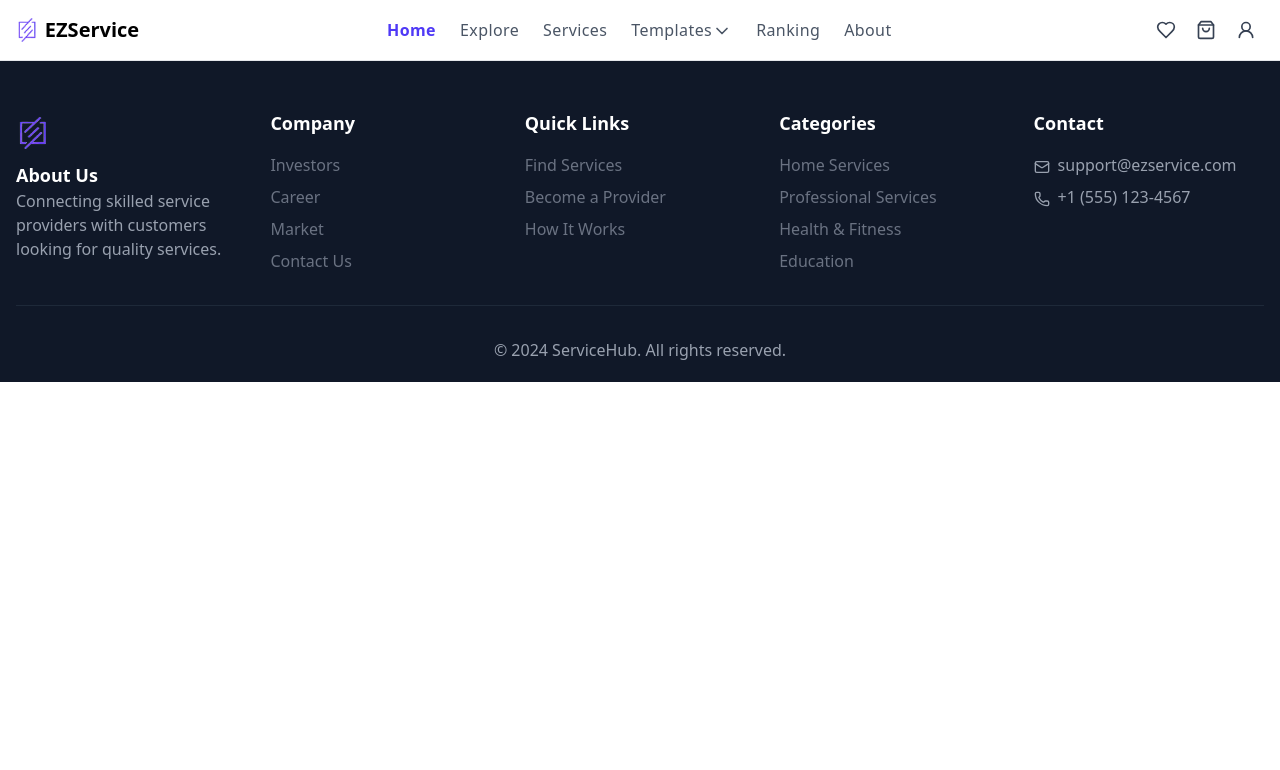
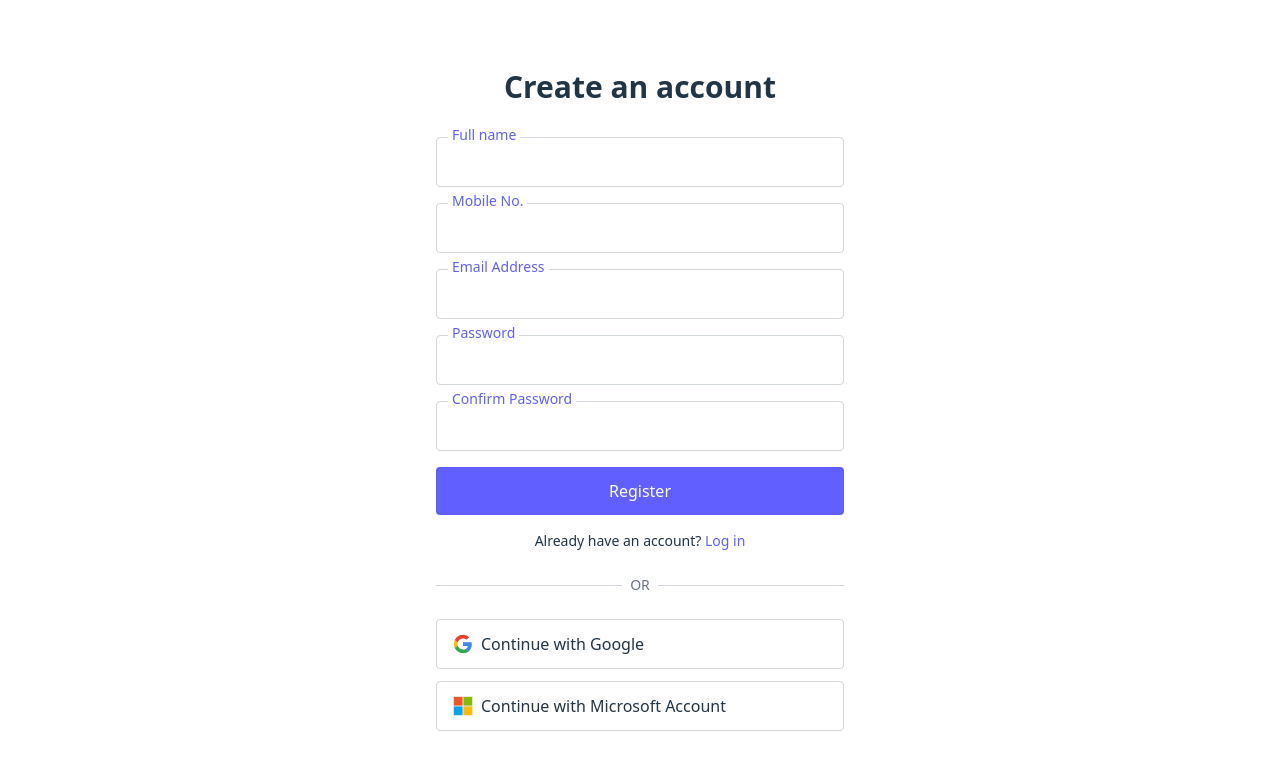
Before and after one commit to NIRMAL-PRAJAPATI/EZService, a React (Vite) app in the folder frontend/: page /register in a window 1280 px wide. Shown: the top 770 px of the page. Built offline with nearby package versions, Linux system fonts and the light colour scheme.

Commit message:
login / registration done

```diff
--- a/frontend/src/App.jsx
+++ b/frontend/src/App.jsx
@@ -16,10 +16,11 @@ import OrderDetails from './pages/OrderDetails';
 import BookOrderPage from './pages/BookOrder';
 import Login from './pages/Login';
 const ErrorPage = lazy(() => import('./pages/ErrorPage'));
+const Register = lazy(() => import('./pages/register'));
 
 function App() {
   const location = useLocation();
-  const hideHeaderFooter = (location.pathname === '/login') || (location.pathname === '/errorpage');
+  const hideHeaderFooter = (location.pathname === '/login') || (location.pathname === '/errorpage') || (location.pathname === '/register');
 
   return (
       <div className="">
@@ -38,6 +39,7 @@ function App() {
           <Route path="/orders/orderdetails" element={<OrderDetails />} />
           <Route path='/book' element={<BookOrderPage />} />
           <Route path='/login' element={<Login />}/>
+          <Route path='/register' element={<Register />} />
         </Routes>
         </Suspense>
         {!hideHeaderFooter && <Footer/>}
--- /dev/null
+++ b/frontend/src/components/Register/Registration.jsx
@@ -0,0 +1,107 @@
+import { useState } from "react"
+
+const Registration = () => {
+  const [formData, setFormData] = useState({
+    name: "",
+    email: "",
+    password: "",
+    confirmPassword: "",
+  })
+
+  const handleChange = (e) => {
+    const { name, value } = e.target
+    setFormData((prevState) => ({
+      ...prevState,
+      [name]: value,
+    }))
+  }
+
+  const handleSubmit = (e) => {
+    e.preventDefault()
+    // Handle form submission logic here
+    console.log(formData)
+  }
+
+  return (
+    <>
+        <h1 className="text-3xl font-semibold text-center mb-8">Create an account</h1>
+
+        <form onSubmit={handleSubmit}>
+          <div className="mb-4 relative">
+            <label className="absolute left-3 -top-3 bg-white px-1 text-sm font-medium text-indigo-500">Full name</label>
+            <input
+              type="text"
+              name="name"
+              value={formData.name}
+              onChange={handleChange}
+              className="block w-full pl-4 pr-3 py-3 text-gray-800 border border-gray-300 rounded-sm focus:outline-none focus:ring-indigo-500 focus:border-indigo-500"
+              required
+            />
+          </div>
+
+          <div className="mb-4 relative">
+            <label className="absolute left-3 -top-3 bg-white px-1 text-sm font-medium text-indigo-500">Mobile No.</label>
+            <input
+              type="mobile"
+              name="mobile"
+              value={formData.name}
+              onChange={handleChange}
+              className="block w-full pl-4 pr-3 py-3 text-gray-800 border border-gray-300 rounded-sm focus:outline-none focus:ring-indigo-500 focus:border-indigo-500"
+              required
+            />
+          </div>
+
+          <div className="mb-4 relative">
+            <label className="absolute left-3 -top-3 bg-white px-1 text-sm font-medium text-indigo-500">Email Address</label>
+            <input
+              type="email"
+              name="email"
+              value={formData.email}
+              onChange={handleChange}
+              className="block w-full pl-4 pr-3 py-3 text-gray-800 border border-gray-300 rounded-sm focus:outline-none focus:ring-indigo-500 focus:border-indigo-500"
+              required
+            />
+          </div>
+
+          <div className="mb-4 relative">
+            <label className="absolute left-3 -top-3 bg-white px-1 text-sm font-medium text-indigo-500">Password</label>
+            <input
+              type="password"
+              name="password"
+              value={formData.password}
+              onChange={handleChange}
+              className="block w-full pl-4 pr-3 py-3 text-gray-800 border border-gray-300 rounded-sm focus:outline-none focus:ring-indigo-500 focus:border-indigo-500"
+              required
+            />
+          </div>
+
+          <div className="mb-4 relative">
+            <label className="absolute left-3 -top-3 bg-white px-1 text-sm font-medium text-indigo-500">Confirm Password</label>
+            <input
+              type="password"
+              name="password"
+              value={formData.confirmPassword}
+              onChange={handleChange}
+              className="block w-full pl-4 pr-3 py-3 text-gray-800 border border-gray-300 rounded-sm focus:outline-none focus:ring-indigo-500 focus:border-indigo-500"
+              required
+            />
+          </div>
+
+          <button
+            type="submit"
+            className="w-full bg-indigo-500 text-white py-3 px-4 rounded-sm hover:bg-indigo-600 focus:outline-none focus:ring-2 focus:ring-indigo-500 focus:ring-offset-2">Register</button>
+        </form>
+
+        <div className="mt-4 text-center">
+          <p className="text-sm">
+            Already have an account?{" "}
+            <a href="/login" className="text-indigo-500 hover:text-indigo-600">
+              Log in
+            </a>
+          </p>
+        </div>
+        </>
+  )
+}
+
+export default Registration
--- /dev/null
+++ b/frontend/src/components/Register/ThirdpartyRegistration.jsx
@@ -0,0 +1,60 @@
+import react from 'react'
+
+export default function ThirdPartyRegistration () {
+    return (
+        <>
+        <div className="mt-6">
+          <div className="relative">
+            <div className="absolute inset-0 flex items-center">
+              <div className="w-full border-t border-gray-300"></div>
+            </div>
+            <div className="relative flex justify-center text-sm">
+              <span className="px-2 bg-white text-gray-500">OR</span>
+            </div>
+          </div>
+        </div>
+
+        <div className="mt-6 space-y-3">
+          <button
+            type="button"
+            className="w-full flex py-3 px-4 border border-gray-300 rounded-sm bg-white hover:bg-gray-50"
+          >
+            <svg className="h-5 w-5 mr-2 mt-0.5" viewBox="0 0 24 24">
+              <path
+                d="M22.56 12.25c0-.78-.07-1.53-.2-2.25H12v4.26h5.92c-.26 1.37-1.04 2.53-2.21 3.31v2.77h3.57c2.08-1.92 3.28-4.74 3.28-8.09z"
+                fill="#4285F4"
+              />
+              <path
+                d="M12 23c2.97 0 5.46-.98 7.28-2.66l-3.57-2.77c-.98.66-2.23 1.06-3.71 1.06-2.86 0-5.29-1.93-6.16-4.53H2.18v2.84C3.99 20.53 7.7 23 12 23z"
+                fill="#34A853"
+              />
+              <path
+                d="M5.84 14.09c-.22-.66-.35-1.36-.35-2.09s.13-1.43.35-2.09V7.07H2.18C1.43 8.55 1 10.22 1 12s.43 3.45 1.18 4.93l2.85-2.22.81-.62z"
+                fill="#FBBC05"
+              />
+              <path
+                d="M12 5.38c1.62 0 3.06.56 4.21 1.64l3.15-3.15C17.45 2.09 14.97 1 12 1 7.7 1 3.99 3.47 2.18 7.07l3.66 2.84c.87-2.6 3.3-4.53 6.16-4.53z"
+                fill="#EA4335"
+              />
+              <path d="M1 1h22v22H1z" fill="none" />
+            </svg>
+            <span>Continue with Google</span>
+          </button>
+
+          <button
+            type="button"
+            className="w-full flex py-3 px-4 border border-gray-300 rounded-sm bg-white hover:bg-gray-50"
+          >
+            <svg className="h-5 w-5 mr-2 mt-0.5" viewBox="0 0 23 23">
+              <path fill="#f3f3f3" d="M0 0h23v23H0z" />
+              <path fill="#f35325" d="M1 1h10v10H1z" />
+              <path fill="#81bc06" d="M12 1h10v10H12z" />
+              <path fill="#05a6f0" d="M1 12h10v10H1z" />
+              <path fill="#ffba08" d="M12 12h10v10H12z" />
+            </svg>
+            <span>Continue with Microsoft Account</span>
+          </button>
+        </div>
+        </>
+    )
+}
--- a/frontend/src/pages/Login.jsx
+++ b/frontend/src/pages/Login.jsx
@@ -14,29 +14,37 @@ function Login() {
             <main className="flex items-center justify-center border-dashed border-indigo-500 my-20 md:border-2 md:m-10 md:p-5 lg:m-14 lg:p-20 rounded-lg bg-white">
                 <div className="mx-2 mt-10 w-[550px] hidden md:block">
                     <h1 className="text-5xl font-bold tracking-wide">Get Any Service at Your<span className="bg-indigo-500 text-white"> Doorsteps</span></h1>
-                    <p className="text-gray-500 mt-4">Welcome to EZService, your trusted doorstep service provider. We bring convenience to your home with fast, reliable, and professional solutions. Book now and enjoy hassle-free services at your doorstep!</p>
+                    <p className="text-gray-500 mt-4 mr-10">Welcome to EZService, your trusted doorstep service provider. We bring convenience to your home with fast, reliable, and professional solutions. Book now and enjoy hassle-free services at your doorstep!</p>
                 </div>
-                <div className="max-w-md w-full space-y-8 p-8 sm:p-10 bg-gray-200 rounded-xl shadow border border-gray-300">
+                <div className="max-w-md w-full space-y-8 p-8 sm:p-10 bg-gray-100 rounded-xl shadow border border-gray-300">
                     <div className="text-center">
                         <h2 className="mt-2 text-3xl font-extrabold">
                             Login your account
                         </h2>
                     </div>
-                    <form id="formsubmit" className="mt-8 space-y-6 text-sm" action="submit" method="POST">
+                    <form id="formsubmit" className="mt-8 space-y-2 text-sm" action="submit" method="POST">
                         <div className="rounded-md">
                             <p id="errormsg" className="text-red-600 -mt-3">Error message print here</p>
-                            <div className="pt-2">
-                                <label htmlFor="user_id" className="sr-only">Email Address</label>
-                                <input id="email" name="email" type="text" required className="appearance-none relative block w-full p-3 border border-gray-400 bg-gray-50 tracking-wide placeholder-gray-700 rounded focus:outline-none focus:border-indigo-500 focus:z-10 lowercase" placeholder="email" defaultValue />
+                            <div className="mt-4 relative">
+                                <label className="absolute left-3 -top-3 bg-gray-100 px-1 text-sm font-medium text-indigo-500">Email/Mobile No.</label>
+                                <input
+                                    type="email"
+                                    name="email"
+                                    className="block w-full pl-4 pr-3 py-3 border border-gray-300 bg-white rounded-sm focus:outline-none focus:ring-indigo-500 focus:border-indigo-500"
+                                    required />
                             </div><br />
-                            <div>
-                                <label htmlFor="password" className="sr-only">Password</label>
-                                <input id="password" name="password" type="password" required className="appearance-none relative block w-full p-3 border border-gray-400 bg-gray-50 placeholder-gray-700 tracking-wide rounded focus:outline-none focus:border-indigo-500 focus:z-10" placeholder="Password" defaultValue />
+                            <div className="relative">
+                                <label className="absolute left-3 -top-3 bg-gray-100 px-1 text-sm font-medium text-indigo-500">Password</label>
+                                <input
+                                    type="password"
+                                    name="password"
+                                    className="block w-full pl-4 pr-3 py-3 border border-gray-300 bg-white rounded-sm focus:outline-none focus:ring-indigo-500 focus:border-indigo-500"
+                                    required />
                             </div>
                         </div>
                         <a className="text-sm text-red-500">Forgot Password?</a>
                         <div>
-                            <button id="formbtn" type="submit" className="group relative w-full flex justify-center py-2 px-4 border border-transparent text-sm font-medium rounded-md text-white bg-indigo-500 focus:outline-none mt-3">LogIn Now</button>
+                            <button id="formbtn" type="submit" className="group relative w-full flex justify-center py-3 px-4 border border-transparent text-sm font-medium rounded-sm text-white bg-indigo-500 focus:outline-none mt-3">LogIn Now</button>
                         </div>
                     </form>
                 </div>
--- /dev/null
+++ b/frontend/src/pages/Register.jsx
@@ -0,0 +1,14 @@
+import Registeration from "../components/Register/Registration"
+import ThirdPartyRegistration from "../components/Register/ThirdpartyRegistration"
+
+export default function Register() {
+  return (
+
+    <div className="flex items-center justify-center min-h-screen bg-white">
+      <div className="w-full max-w-md p-5">
+        <Registeration />
+        <ThirdPartyRegistration />
+        </div>
+        </div>
+  )
+}
```
Also changed, not shown: frontend/src/components/Home/LRAlert.jsx (+2 -5 lines), frontend/src/pages/UserHome.jsx (+4 -8 lines).
